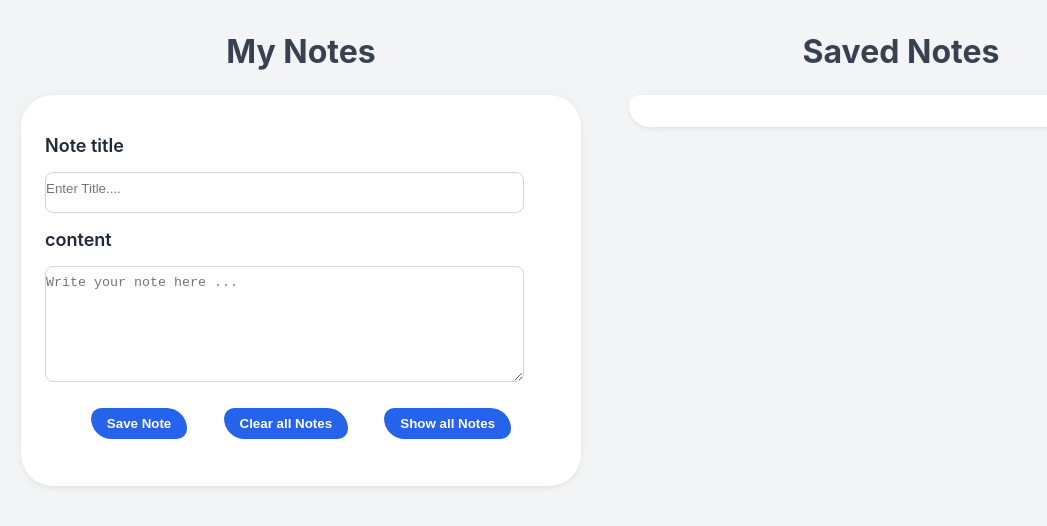
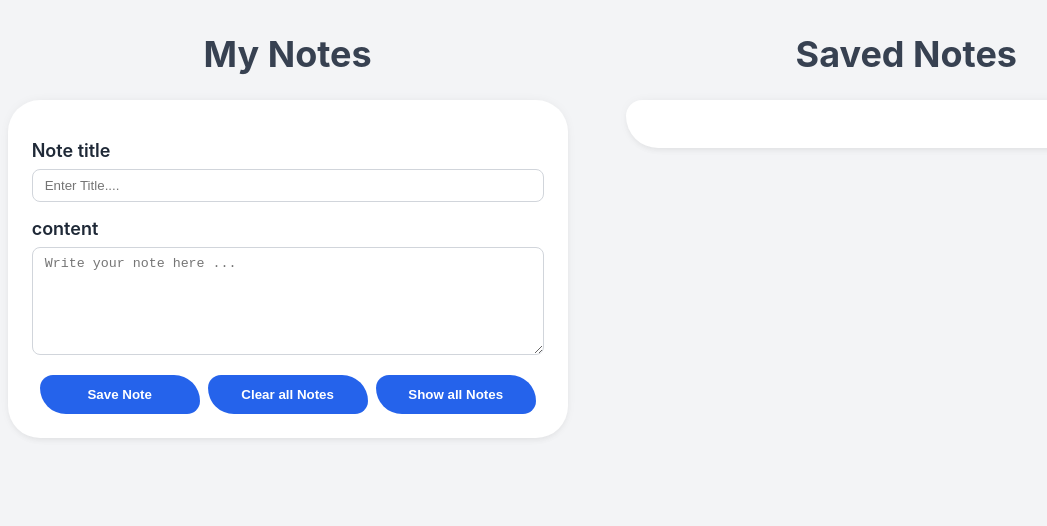
Before and after one commit to Rajneeshkumartech/Note-making, a plain HTML site: page index.html in a window 1280 px wide. Shown: the whole page, without its empty margins (43-1090 px from the left). Drawn offline with Linux system fonts and the light colour scheme.

Commit message:
amke website rsponsive

```diff
--- a/Note.js
+++ b/Note.js
@@ -80,10 +80,10 @@ displayNotes();
 clear.addEventListener("click",()=>{
   notesContainer.classList.add("notes-vanishing");
 setTimeout(() => {
-        localStorage.clear(); // लोकल स्टोरेज से नोट्स साफ़ करें
-        displayNotes(); // UI को अपडेट करें (जो अब "No Notes are saved" संदेश दिखाएगा)
-        notesContainer.classList.remove("notes-vanishing"); // वैनिश क्लास हटा दें ताकि अगली बार नोट्स दिखने पर यह सामान्य हो
-    }, 500); // ट्रांज़िशन की अवधि से मेल खाने के लिए यह टाइमआउट 500ms (0.5s) होना चाहिए
+        localStorage.clear();
+        displayNotes();
+        notesContainer.classList.remove("notes-vanishing");
+    }, 500);
 });
 
 
--- a/index.html
+++ b/index.html
@@ -1,32 +1,36 @@
 <!DOCTYPE html>
 <html lang="en">
   <head>
-    <meta charset="UTF-8">
-    <meta name="viewport" content="width=device-width, initial-scale=1.0">
-    <title>Note Making </title>
-    <link rel="stylesheet" href="style.css">
+    <meta charset="UTF-8" />
+    <meta name="viewport" content="width=device-width, initial-scale=1.0" />
+    <title>Note Making</title>
+    <link rel="stylesheet" href="style.css" />
   </head>
   <body>
-
     <div class="container">
       <div class="my_notes">
         <h1>My Notes</h1>
         <div class="notes_box mar-pad">
-    <div><label for="Note_title">Note title</label>
-    <input type="text" id="Note_title" placeholder="Enter Title...."></div>
-    <div><label for="content">content</label>
-    <textarea id="content" placeholder="Write your note here ..." rows="6" ></textarea></div>
-    <div class="submitstyle" >
-        <button id = "submits" type="submit">Save Note</button>
-        <button id = "clearall" type="reset">Clear all  Notes</button>
-        <button id = "show" type="submit">Show all  Notes</button>
+          <div>
+            <label for="Note_title">Note title</label>
+            <input type="text" id="Note_title" placeholder="Enter Title...." />
           </div>
-
-
-
-</div> <div class="message"></div>
+          <div>
+            <label for="content">content</label>
+            <textarea
+              id="content"
+              placeholder="Write your note here ..."
+              rows="6"
+            ></textarea>
           </div>
-
+          <div class="submitstyle">
+            <button id="submits" type="submit">Save Note</button>
+            <button id="clearall" type="reset">Clear all Notes</button>
+            <button id="show" type="submit">Show all Notes</button>
+          </div>
+        </div>
+        <div class="message"></div>
+      </div>
 
       <div class="savednotes">
         <h1>Saved Notes</h1>
--- a/style.css
+++ b/style.css
@@ -1,8 +1,8 @@
-
-*{
+* {
   margin: 0;
   padding: 0;
 }
+
 body {
   font-family: 'Inter', sans-serif;
   background-color: #f3f4f6;
@@ -11,29 +11,38 @@ body {
 
 .container {
   display: flex;
-justify-content: space-evenly;
-  /* margin-left: auto;
-  margin-right: auto; */
+  flex-wrap: wrap;
+  justify-content: center;
+  gap: 1.5rem;
   padding: 1rem;
-  /* max-width: 42rem;  */
 }
 
 @media (min-width: 768px) {
   .container {
+    justify-content: space-evenly;
     padding: 2rem;
+  }
+
+
+}
+
+h1 {
+  margin-bottom: 1.5rem;
+  text-align: center;
+  color: #374151;
+  font-size: 2.25rem;
+}
+
+
+@media (max-width:767px) {
+  h1{
+    font-size: 1.75rem;
   }
 }
 
-h1 {
-  /* line-height: 2.25rem; */
-  /* font-weight: 700;  */
-  margin-bottom: 1.5rem;
-  text-align: center;
-  color: #374151;
-}
-label{
+label {
   display: block;
-   margin-bottom: 1rem;
+  margin-bottom: 0.5rem;
   margin-top: 1rem;
   font-size: large;
   font-weight: 600;
@@ -41,56 +50,73 @@ label{
 
 
 
-#notesContainer{
+/* #notesContainer {
 
   margin: 1rem;
   padding: 1rem;
-}
+} */
 
-.mar-pad{
+.mar-pad {
   background-color: #ffff;
   padding: 1.5rem;
-    margin: 1rem;
-    min-width: 40vw;
+  margin: 0.5rem;
+  min-width: 90vw;
   box-shadow: 0 0px 15px -8px rgba(0, 0, 0, 0.2), 0 4px 6px -2px rgba(0, 0, 0, 0.05);
   border-radius: 2rem;
 
 }
 
-textarea,input{
-   width: 90%;
-  padding: 0.5rem 1rem 1rem 0rem;
+
+@media (min-width:768px) {
+  .mar-pad {
+    min-width: 40vw;
+        margin: 1rem;
+  }
+
+}
+
+textarea,
+input {
+  width: 100%;
+  padding: 0.5rem 0.75rem;
   border: 1px solid #d1d5db;
   border-radius: 0.5rem;
+  box-sizing: border-box;
 }
 
-textarea:focus,input:focus{
+textarea:focus,
+input:focus {
   outline: none;
-  /* Tailwind: focus:ring-2 focus:ring-blue-500 */
   box-shadow: 0 0 0 2px #3b82f6;
 }
-.submitstyle{
-    margin: 1rem;
+
+.submitstyle {
+  margin-top: 1rem;
   display: flex;
+  flex-wrap: wrap;
   justify-content: space-evenly;
 
 }
-.submitstyle button{
+
+.submitstyle button {
   background-color: #2563eb;
   color: #ffffff;
   font-weight: 600;
-  padding: 0.5rem 1rem;
-  margin: 0.4rem;
+  padding: 0.75rem 1.25rem;
   border-radius: 2rem 4rem;
   border: none;
   transition-property: background-color;
   transition-duration: 300ms;
   cursor: pointer;
+  flex-grow: 1;
+  min-width: 120px;
+  max-width: 160px;
 
 }
-.submitstyle button:hover{
+
+.submitstyle button:hover {
   background-color: #1d4ed8;
-    border-radius: 1rem ;
+  border-radius: 1rem;
 }
 
 .submitstyle button:focus {
@@ -102,10 +128,13 @@ textarea:focus,input:focus{
   text-align: center;
   margin-top: 1rem;
   font-weight: 500;
+  padding: 0 1rem;
 }
+
 .message.success {
   color: #16a34a;
 }
+
 .message.error {
   color: #dc2626;
 }
@@ -123,11 +152,10 @@ textarea:focus,input:focus{
   background-color: #f9f9f9;
   padding: 20px;
   border: 1px solid #ddd;
-    border-radius:2rem 1rem ;
+  border-radius: 2rem 1rem;
   box-shadow: 0 1px 5px rgba(0, 0, 0, 0.08);
-    position: relative; /* डिलीट बटन को पोजीशन करने के लिए */
-      word-wrap: break-word;/*लंबे शब्दों को तोड़ने के लिए */
-    /* box-sizing: border-box; */
+  position: relative;
+  word-wrap: break-word;
   max-height: 400px;
   overflow-y: auto;
 }
@@ -138,22 +166,19 @@ overflow-y: auto;
   color: #333;
   font-size: 20px;
   margin-bottom: 10px;
-    border-bottom: 1px dashed #ccc; /* शीर्षक के नीचे डैश लाइन */
+  border-bottom: 1px dashed #ccc;
   padding-bottom: 8px;
 }
 
 .note-card p {
   color: #555;
-    white-space: pre-wrap; /* टेक्स्ट को जैसे लिखा है वैसे ही दिखाएँ (नई लाइनें, स्पेस) */
+  white-space: pre-wrap;
   font-size: 15px;
   line-height: 1.6;
-
-  max-height: none;
-  overflow-y: visible;
 }
 
 .delete-button {
-    position: absolute; /* कार्ड के सापेक्ष स्थिति */
+  position: absolute;
   top: 10px;
   right: 10px;
   background-color: #dc3545;
@@ -171,28 +196,40 @@ overflow-y: auto;
 }
 
 .delete-button:hover {
-    background-color: #c82333; /* होवर पर गहरा लाल */
+  background-color: #c82333;
 }
 
-.savednotesbox { /* यह वह क्लास है जो #notesContainer को लागू की गई है */
-    max-height: 450px; /* अपनी डिज़ाइन के अनुसार अधिकतम ऊंचाई निर्धारित करें */
-    overflow-y: auto; /* सामग्री ओवरफ्लो होने पर वर्टिकल स्क्रॉल बार जोड़ता है */
-    padding-right: 15px; /* स्क्रॉल बार के कारण सामग्री को छिपाने से रोकने के लिए */
-    /* ... mar-pad से मौजूदा स्टाइलिंग ... */
+.savednotesbox {
+  max-height: 450px;
+  overflow-y: auto;
+  padding-right: 15px;
   background-color: #ffff;
   padding: 1.5rem;
   margin: 1rem;
-    min-width: 40vw;
+  min-width: 90vw;
   box-shadow: 0 0px 15px -8px rgba(0, 0, 0, 0.2), 0 4px 6px -2px rgba(0, 0, 0, 0.05);
   border-radius: 1rem 2rem;
 }
 
+@media (min-width:768px) {
+  .savednotesbox{
+    min-width: 40vw;
+  }
+}
+
 .my_notes {
-    overflow-y: hidden; /* यह सुनिश्चित करता है कि "My Notes" सेक्शन स्क्रॉल न हो */
+  overflow-y: hidden;
 }
 
 .notes-vanishing {
-    opacity: 0; /* पूरी तरह से अदृश्य */
-    transform: translateY(-20px); /* थोड़ा ऊपर की ओर ले जाएं */
-    transition: opacity 0.5s ease-out, transform 0.5s ease-out; /* ट्रांज़िशन प्रभाव */
+  opacity: 0;
+  transform: translateY(-20px);
+  transition: opacity 0.5s ease-out, transform 0.5s ease-out;
+
 }
+
+.note-card-vanishing {
+    opacity: 0;
+    transform: translateY(-20px);
+    transition: opacity 0.4s ease-out, transform 0.4s ease-out;
+}
```
Lines whose indentation alone changed are shown as unchanged.
